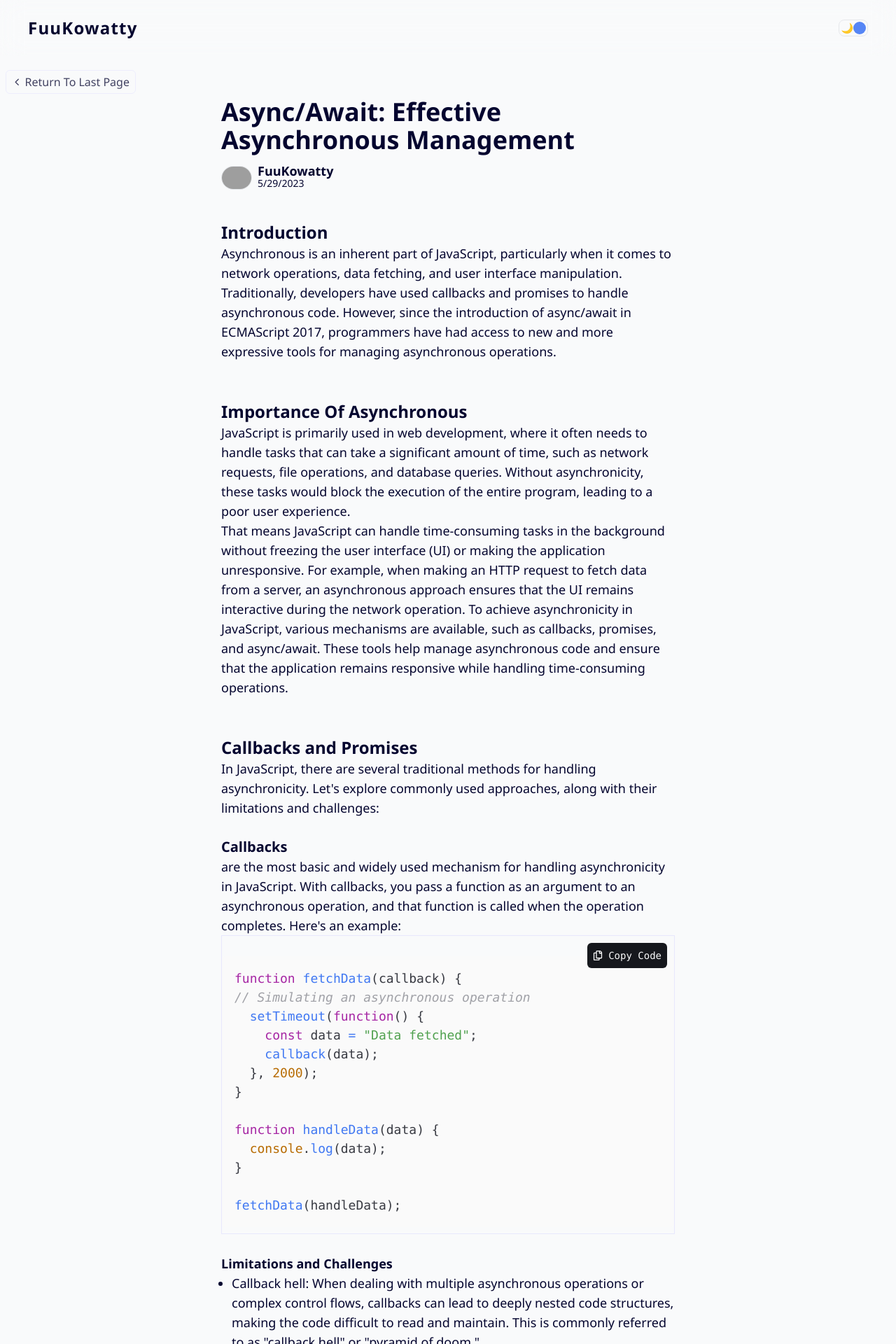
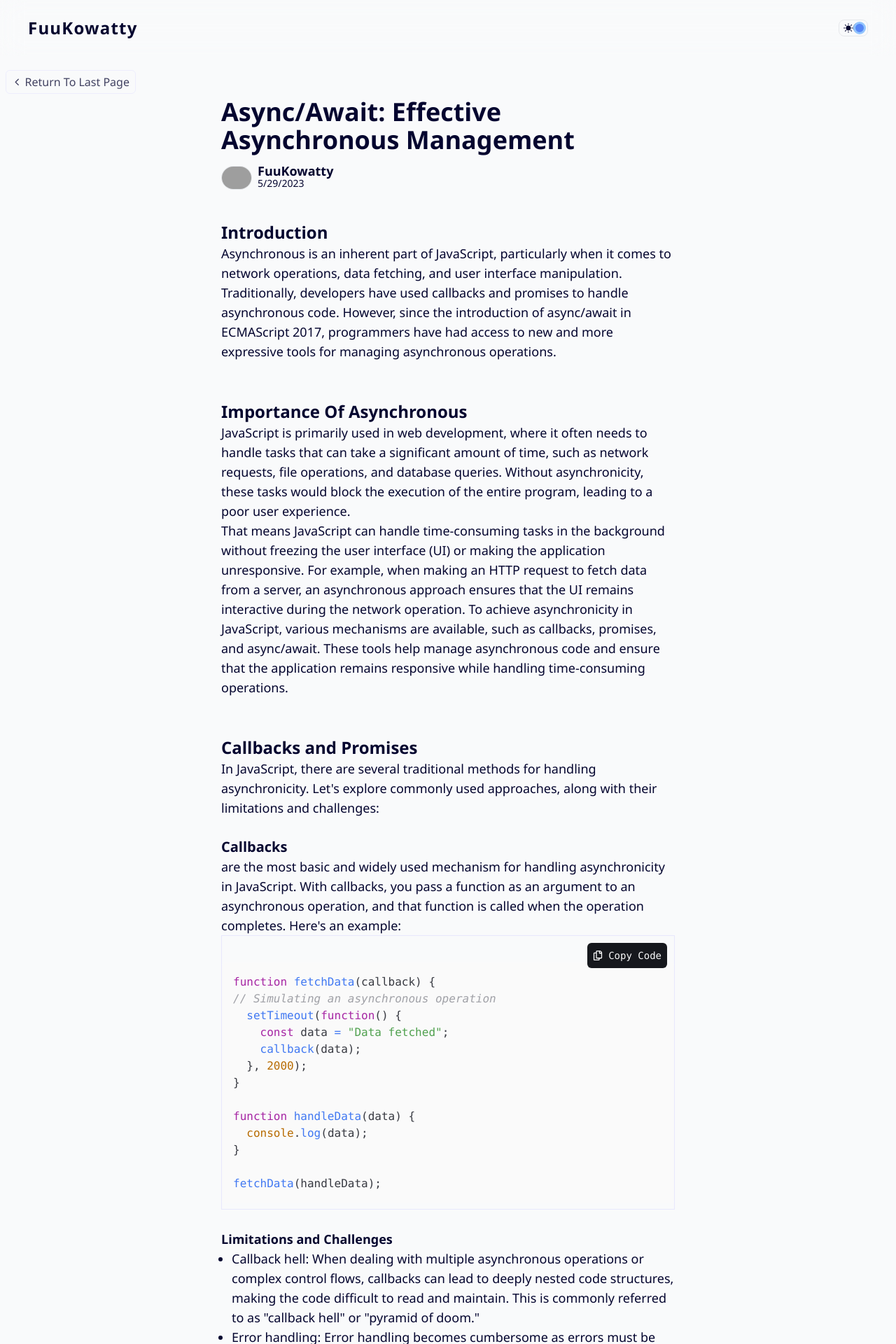
Before and after one commit to FuuKowatty/Blog, a Next.js app: page /posts/async in a window 1280 px wide. Shown: the top 1920 px of the page at 70% size. Built offline with nearby package versions, Linux system fonts and the light colour scheme; grey boxes are pictures that could not be loaded.

Commit message:
main: repaired resume pdf

```diff
--- a/src/app/globals.css
+++ b/src/app/globals.css
@@ -30,7 +30,7 @@
     }
 
     pre {
-        @apply pt-[20px] dark:bg-[#282c34]
+        @apply pt-[30px] dark:bg-[#282c34]
     }
 
     span {
--- a/src/components/DarkModeButton.tsx
+++ b/src/components/DarkModeButton.tsx
@@ -1,20 +1,20 @@
 "use client"
+
+import {BsFillSunFill, BsFillMoonFill} from 'react-icons/bs'
 import { useTheme } from "next-themes";
-import { useState } from "react";
 export function DarkModeToggle() {
   const { theme, setTheme } = useTheme();
   const handleChangeMode = () => {
-    theme == 'dark' ? setTheme('light') : setTheme('dark')
+    theme === 'dark' ? setTheme('light') : setTheme('dark')
   }
 
-  console.log(theme)
   return (
     <div className='bg-white dark:bg-darkGray  ml-auto w-[42px] h-[24px] border-gray-200 border-[1.5px] rounded-lg flex items-center justify-center p-2 relative cursor-pointer text-sm dark:border-white/10' onClick={handleChangeMode} aria-label="change-theme">
-      <div>🌙</div>
-      <div>🔆</div>
+      <div><BsFillSunFill /></div>
+      <div><BsFillMoonFill /></div>
       <div
-        className={`w-[18px] h-[18px] bg-lightBlue rounded-full absolute
-          ${theme == "dark" ? 'left-[2px]' : 'right-[2px]'}`}
+        className={`w-[18px] h-[18px] border-[3px] border-blue-300 bg-lightBlue rounded-full absolute`}
+        style={theme === "dark" ? { left: "2px" } : { right: "2px" }}
       />
     </div>
   );
--- a/src/components/FormattedArticle.tsx
+++ b/src/components/FormattedArticle.tsx
@@ -45,6 +45,7 @@ export function FormattedArticle({contentHtml} : any) {
         return !inline && match ? (
           <SyntaxHighlighter language={match[1]}
             style={isDark ? darkTheme : lightTheme}
+            className='text-sm md:text-base'
           >
             {String(children).replace(/\n$/, "")}
           </SyntaxHighlighter>
```
